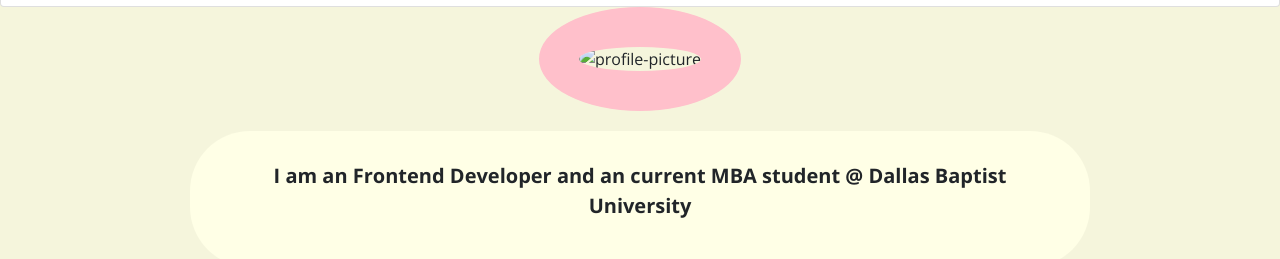
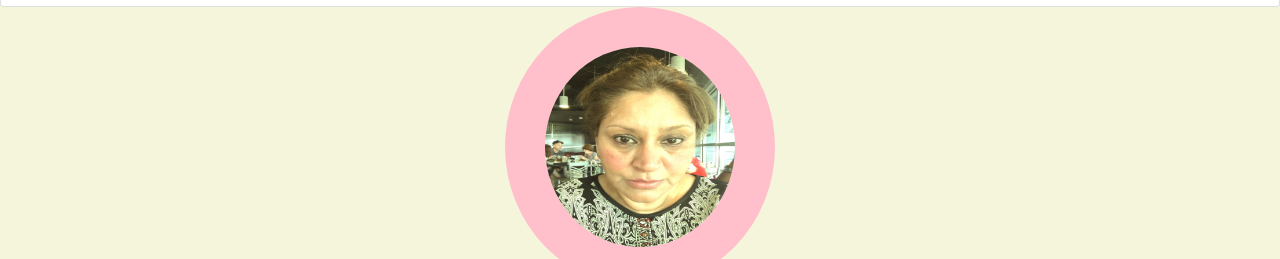
Before and after one commit to yarien21/Profile_ya, a plain HTML site: page index.html in a window 1280 px wide. Shown: the part 131-390 px from the top of the page. Drawn offline with nearby package versions, Linux system fonts and the light colour scheme.

Commit message:
make my profile prettier

```diff
--- a/index.html
+++ b/index.html
@@ -23,7 +23,7 @@
 
   <div>
 
-      <img src="images/ya_ani.jpg" alt="profile-picture" width="164" height="280" class= "center">
+      <img src="images/yas_ani.jpg" alt="profile-picture" width="164" height="280" class= "center">
 
   </div>
 
```
